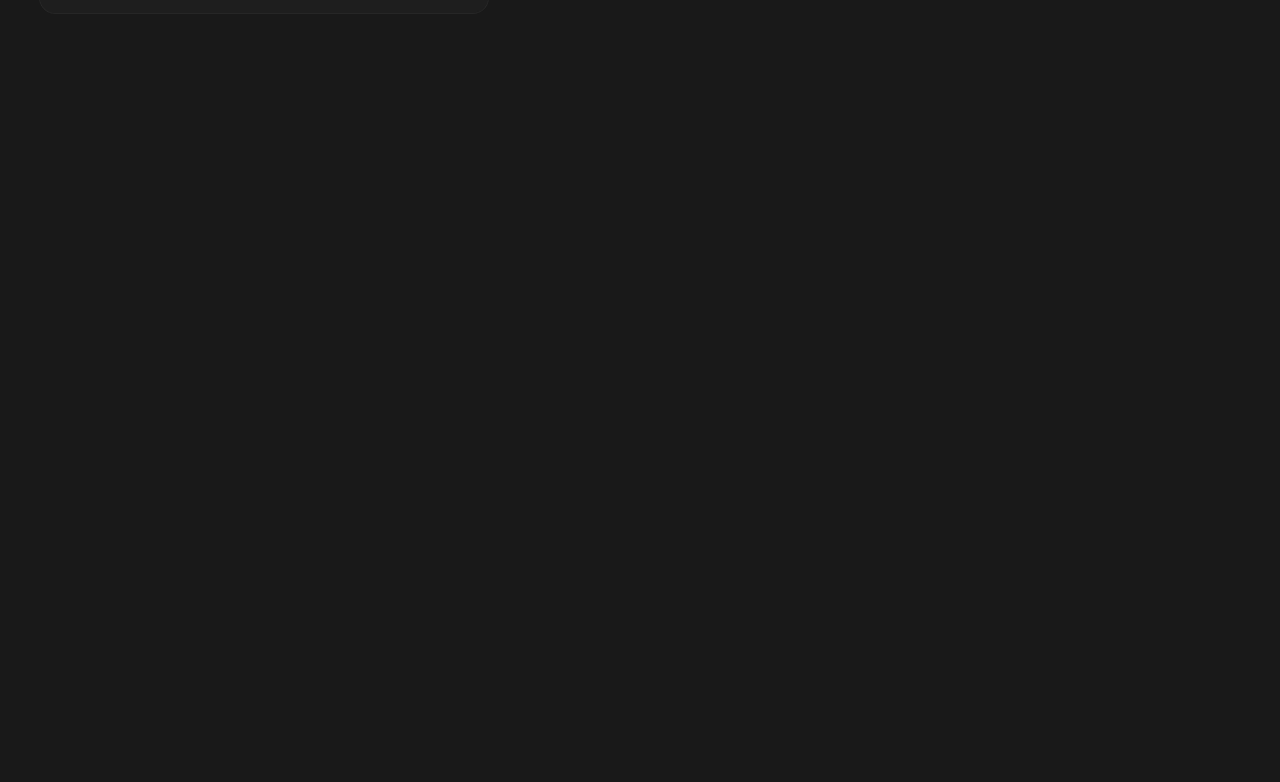
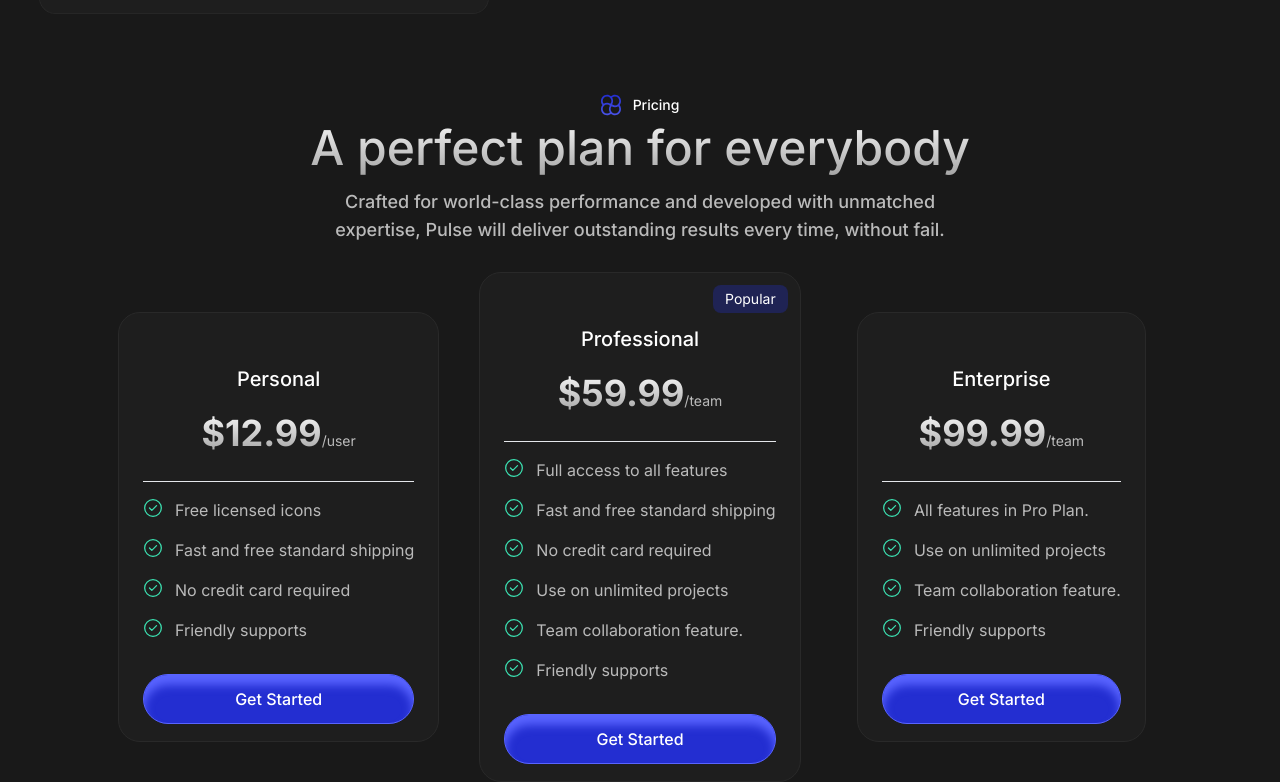
Before and after one commit to harzeezco/pulse, a Next.js app: page / in a window 1280 px wide. Shown: the part 2795-3577 px from the top of the page. Before the commit the page ends 2809 px from the top, so only its background shows below. Built offline with nearby package versions, Linux system fonts and the light colour scheme.

Commit message:
completed pricing section implementation

```diff
--- a/app/(home)/page.tsx
+++ b/app/(home)/page.tsx
@@ -1,5 +1,6 @@
 import FirstFeature from '@/pages/home-page/first-feature';
 import Hero from '@/pages/home-page/hero';
+import Pricing from '@/pages/home-page/pricng';
 import SecondFeature from '@/pages/home-page/second-feature';
 import ThirdFeature from '@/pages/home-page/third-feature';
 import TrustedCompanies from '@/pages/home-page/trusted-companies';
@@ -12,6 +13,7 @@ function HomePage() {
       <FirstFeature />
       <SecondFeature />
       <ThirdFeature />
+      <Pricing />
     </>
   );
 }
--- a/components/button.tsx
+++ b/components/button.tsx
@@ -12,6 +12,7 @@ const Variants = {
 const sizes = {
   sm: 'px-7 py-3 rounded-[10px]',
   md: 'px-7 py-3 font-medium w-fit',
+  full: 'w-full',
 };
 
 type ButtonType = React.ButtonHTMLAttributes<HTMLButtonElement> & {
--- /dev/null
+++ b/pages/home-page/pricng.tsx
@@ -0,0 +1,132 @@
+import { Button } from '@/components/button';
+import { Container } from '@/layout';
+import Image from 'next/image';
+import Link from 'next/link';
+
+const PRICING = [
+  {
+    plan: 'Personal',
+    amount: 12.99,
+    category: 'user',
+    type: 'normal',
+    features: [
+      'Free licensed icons',
+      'Fast and free standard shipping',
+      'No credit card required',
+      'Friendly supports',
+    ],
+    height: '430px',
+  },
+  {
+    plan: 'Professional',
+    amount: 59.99,
+    category: 'team',
+    type: 'popular',
+    features: [
+      'Full access to all features',
+      'Fast and free standard shipping',
+      'No credit card required',
+      'Use on unlimited projects',
+      'Team collaboration feature.',
+      'Friendly supports',
+    ],
+    height: '510px',
+  },
+  {
+    plan: 'Enterprise',
+    amount: 99.99,
+    category: 'team',
+    type: 'normal',
+    features: [
+      'All features in Pro Plan.',
+      'Use on unlimited projects',
+      'Team collaboration feature.',
+      'Friendly supports',
+    ],
+    height: '430px',
+  },
+];
+
+export default function Pricing() {
+  return (
+    <section className='relative'>
+      <Container className='relative z-50 mt-20 flex flex-col items-center'>
+        <p className='flex items-center gap-3 text-white'>
+          <Image
+            alt='logo'
+            height={20}
+            src='/icons/icon-round.svg'
+            width={20}
+          />{' '}
+          <span className='text-sm font-medium'>Pricing</span>
+        </p>
+
+        <h1 className='mt-2 max-w-2xl text-center text-3xl font-medium md:text-4xl lg:text-5xl'>
+          <span className='bg-gradient-to-b from-neutral-50 to-neutral-400 bg-clip-text text-center text-transparent'>
+            A perfect plan for everybody
+          </span>
+        </h1>
+
+        <p className='my-4 mb-7 max-w-2xl text-center font-medium md:text-lg'>
+          Crafted for world-class performance and developed with
+          unmatched expertise, Pulse will deliver outstanding results
+          every time, without fail.
+        </p>
+
+        <div className='md: relative z-[99] mx-auto flex shrink grid-cols-1 flex-wrap place-items-center justify-center gap-10 lg:grid lg:grid-cols-3'>
+          {PRICING.map(
+            ({ amount, category, features, height, plan, type }) => (
+              <div
+                key={amount}
+                className='relative rounded-[22px] border border-solid border-[#292929] bg-[#1e1e1e] p-6 text-center transition-all duration-300'
+                style={{ height }}
+              >
+                {type === 'popular' && (
+                  <span className='absolute right-3 top-3 rounded-lg bg-blue-500/30 p-1 px-3 text-sm text-white'>
+                    Popular
+                  </span>
+                )}
+
+                <div className='pt-7'>
+                  <span className='text-lg font-medium text-white lg:text-xl'>
+                    {plan}
+                  </span>
+
+                  <p className='mt-5 bg-gradient-to-b from-neutral-50 to-neutral-400 bg-clip-text text-2xl font-bold text-transparent lg:text-4xl'>
+                    ${amount}
+                    <span className='text-sm font-normal'>
+                      /{category}
+                    </span>
+                  </p>
+
+                  <div className='mb-4 mt-7 space-y-4 border-t border-solid py-4 text-start'>
+                    {features.map((feature) => (
+                      <div className='grid grid-cols-[auto_1fr] gap-3'>
+                        <Image
+                          alt='checked'
+                          height={20}
+                          src='/icons/tick-circle.svg'
+                          width={20}
+                        />
+                        <span>{feature}</span>
+                      </div>
+                    ))}
+                  </div>
+                  <Link href='/sign-up'>
+                    <Button
+                      className='flex justify-center'
+                      size='full'
+                      variant='primary'
+                    >
+                      Get Started
+                    </Button>
+                  </Link>
+                </div>
+              </div>
+            ),
+          )}
+        </div>
+      </Container>
+    </section>
+  );
+}
```
Also changed, not shown: public/images/Mask group.webp (added).
